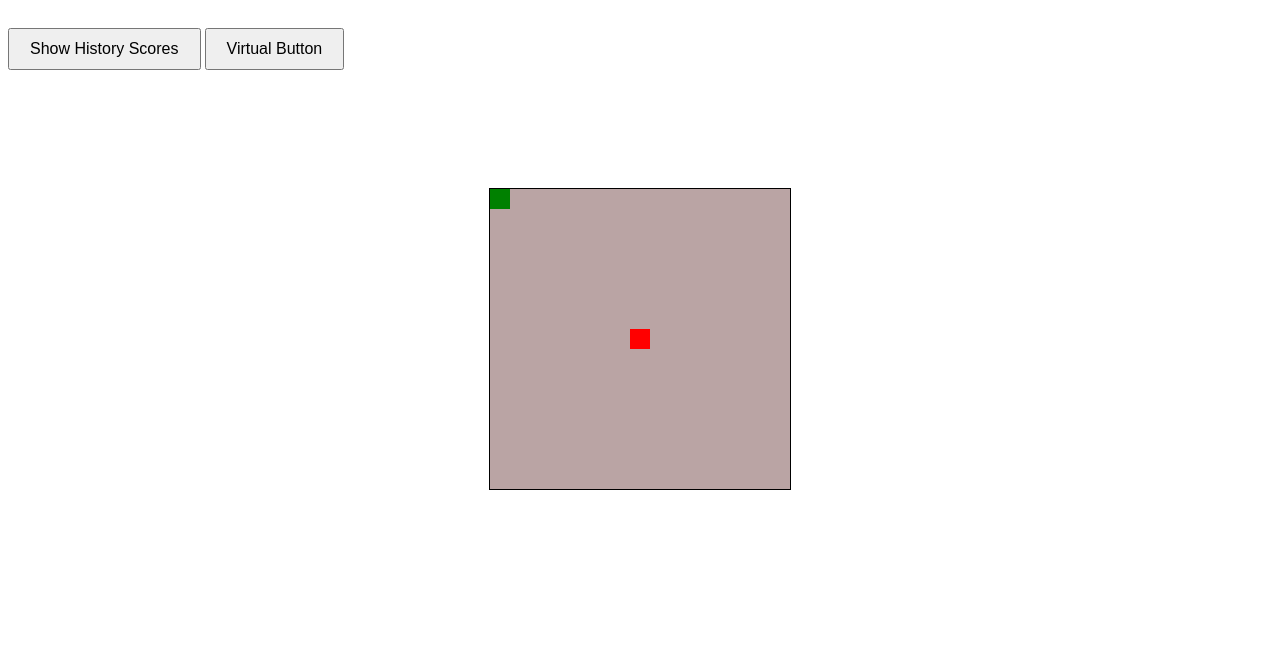
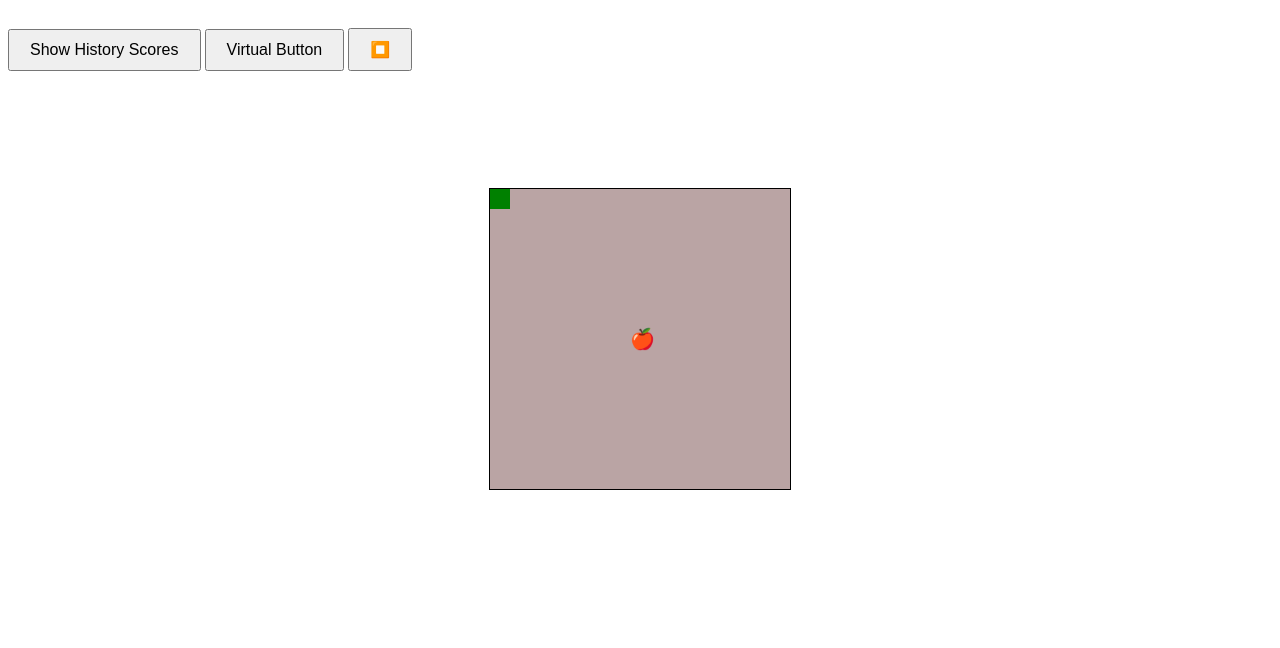
Before and after one commit to jofiel-nguyen/SnakeGameWeb, a plain HTML site: page index.html in a window 1280 px wide. Shown: the part 61-709 px from the top of the page. Drawn offline with Linux system fonts and the light colour scheme.

Commit message:
move stop button out

```diff
--- a/index.html
+++ b/index.html
@@ -13,7 +13,6 @@
     <div id="game-board"></div>
 
     <div id="totalButton" style="display: none;">
-        <button id="toggleButton">⏹️</button>
         <button id="upButton">⬆️</button>
         <button id="downButton">⬇️</button>
         <button id="leftButton">⬅️</button>
@@ -21,9 +20,11 @@
     </div>
     <button id="showHistoryButton">Show History Scores</button>
     <button id="virtualButton">Virtual Button</button>
+    <button id="toggleButton">⏹️</button>
     <script src="./script.js"></script>
 
     <footer>
+
         <img src="./gamecomany.png" alt="JoPhicone Logo" height="50" width="50"> Jophicone App Center @ 2023
     </footer>
 </body>
--- a/style.css
+++ b/style.css
@@ -1,3 +1,4 @@
+
 #game-board {
     position: absolute;
     top: 50%;
@@ -12,8 +13,8 @@ button {
   padding: 10px 20px;
   font-size: 16px;
   cursor: pointer;
-  text-align: center; /* Center the text within the button */
-  margin: 10px auto; /* Center the button horizontally */
+  text-align: center;
+  margin: 10px auto;
 }
 
 .snake {
@@ -24,10 +25,19 @@ button {
 }
 
 .food {
-    position: absolute;
-    width: 20px;
-    height: 20px;
-    background-color: red;
+  position: absolute;
+  width: 20px;
+  height: 20px;
+  background-color: transparent; /* Set background color to transparent */
+  background-image: url(''); /* Clear any existing background image */
+  font-size: 20px; /* Set the font size to change the size of the emoji */
+  line-height: 1; /* Ensure the emoji is vertically centered */
+}
+
+/* Set the 🍎 emoji as the content for the food element */
+.food::before {
+  content: '🍎';
+  display: block;
 }
 
 footer {
@@ -58,7 +68,7 @@ h1 {
   }
   @media (max-width: 480px) {
     #game-board {
-        background-color: #5a6b5a;
+        background-color: #b1d5b1;
         width: 300px;
         height: 300px;
         border: 1px solid black;
@@ -72,7 +82,7 @@ h1 {
 
     @media (max-width: 320px) {
       #game-board {
-          background-color: #5a6b5a;
+          background-color: #bac2ba;
           width: 250px;
           height: 250px;
       }
```
